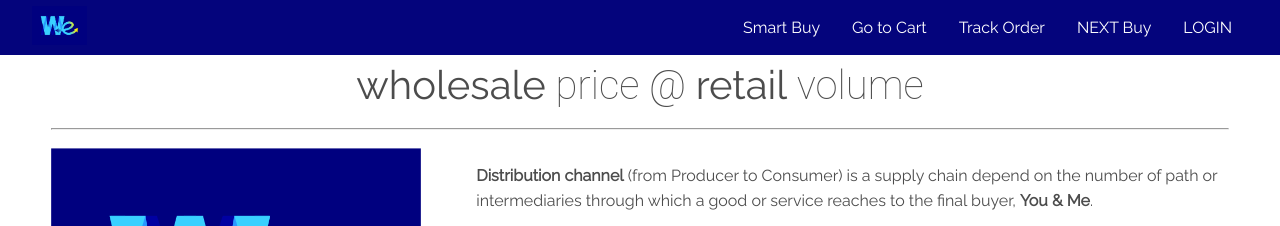
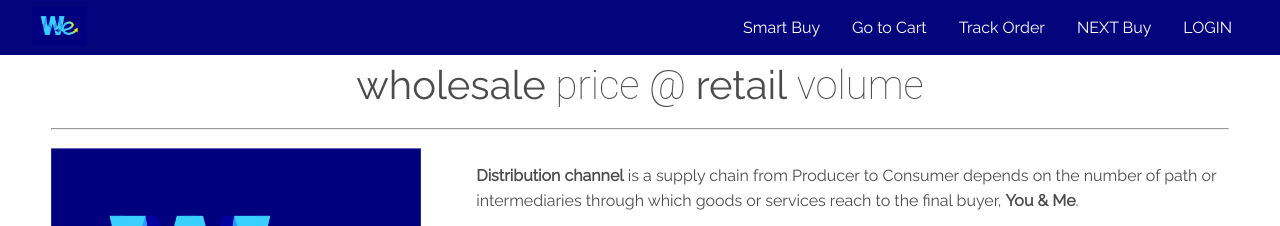
Before and after one commit to routapp/routapp.github.io, a plain HTML site: page index.html in a window 1280 px wide. Shown: the top 226 px of the page. Drawn offline with Linux system fonts and the light colour scheme.

Commit message:
Update index.html

```diff
--- a/index.html
+++ b/index.html
@@ -53,7 +53,7 @@
         <div class="moto">
         <div id="Me2WeLogoBig"><img src="./img/Me2WeLogoBig.png" alt="Me2We" ></div>
         <div>
-          <p><strong>Distribution channel</strong> (from Producer to Consumer) is a supply chain depend on the number of path or intermediaries through which a good or service reaches to the final buyer, <strong>You & Me</strong>.</p>
+          <p><strong>Distribution channel</strong> is a supply chain from Producer to Consumer depends on the number of path or intermediaries through which goods or services reach to the final buyer, <strong>You & Me</strong>.</p>
 
           <p><strong>More the involvement</strong> of intermediaries <strong>(distributor, wholesaler, retailer)</strong>, <br><strong>More the price</strong> to be paid by <strong>You & Me</strong>.</p>
 
```
